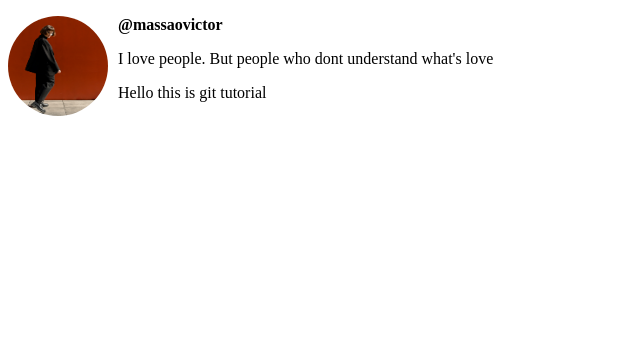
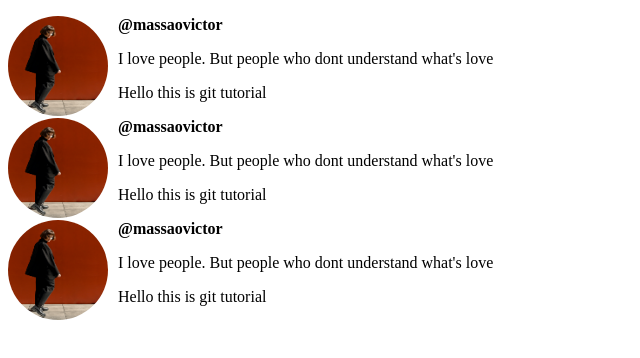
Before and after one commit to victormassao96/CodeWithMosh, a plain HTML site: page index.html in a window 1280 px wide. Shown: the whole page, without its empty margins (0-640 px from the left). Drawn offline with Linux system fonts and the light colour scheme.

Commit message:
Added some new lines

```diff
--- a/index.html
+++ b/index.html
@@ -16,6 +16,7 @@
     </style>
   </head>
   <body>
+    <div class="row">
       <img
         src="images/dmitry-ganin-EhWzbMPQcqQ-unsplash.jpg"
         alt="A woman photo"
@@ -23,5 +24,22 @@
       <p class="username">@massaovictor</p>
       <p>I love people. But people who dont understand what's love</p>
       <p>Hello this is git tutorial</p>
+
+      <img
+        src="images/dmitry-ganin-EhWzbMPQcqQ-unsplash.jpg"
+        alt="A woman photo"
+      />
+      <p class="username">@massaovictor</p>
+      <p>I love people. But people who dont understand what's love</p>
+      <p>Hello this is git tutorial</p>
+
+      <img
+        src="images/dmitry-ganin-EhWzbMPQcqQ-unsplash.jpg"
+        alt="A woman photo"
+      />
+      <p class="username">@massaovictor</p>
+      <p>I love people. But people who dont understand what's love</p>
+      <p>Hello this is git tutorial</p>
+    </div>
   </body>
 </html>
```
Lines whose indentation alone changed are shown as unchanged.
